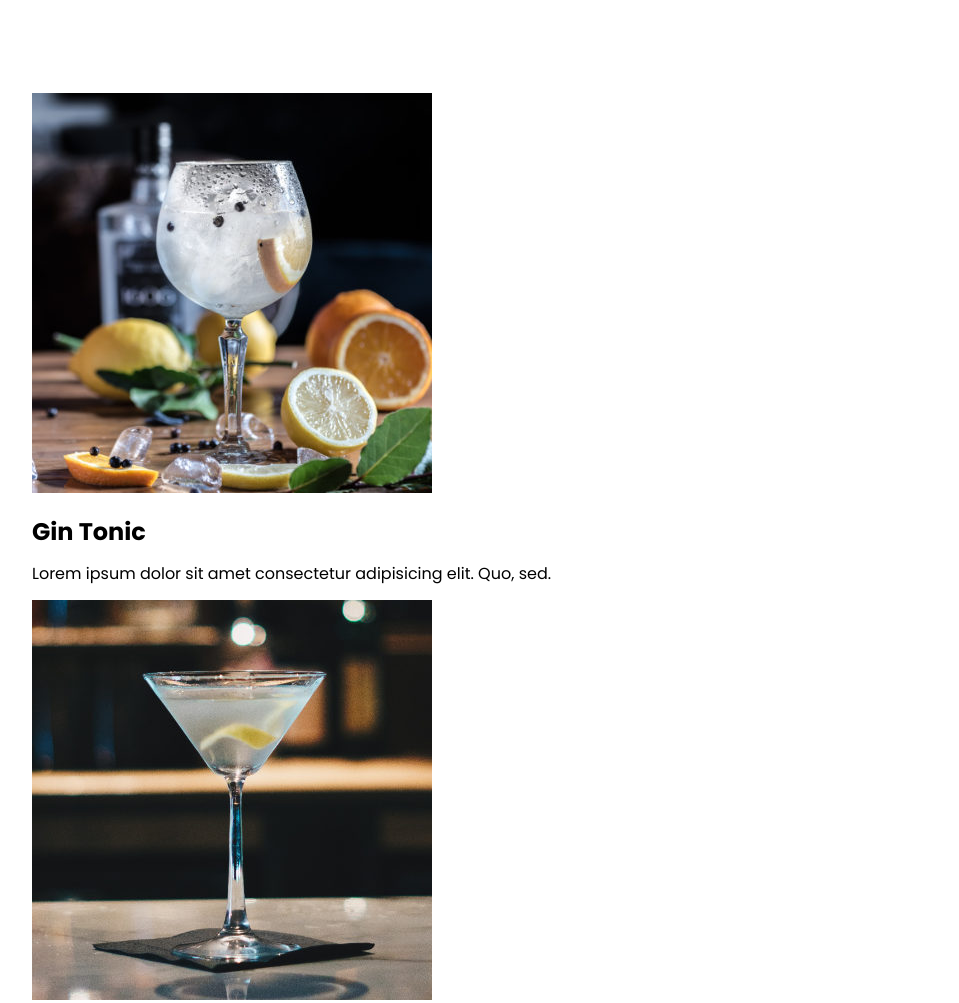
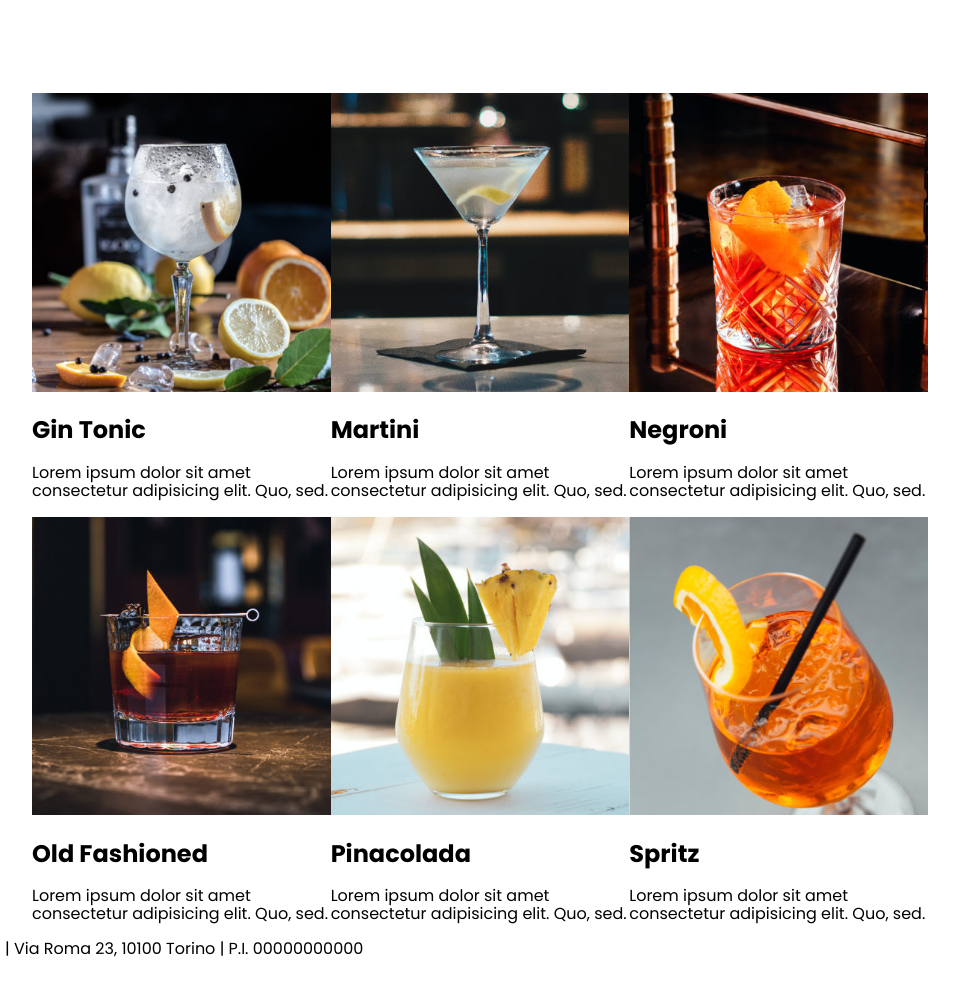
Before and after one commit to CarolinaBiec/TPW_1122, a plain HTML site: page layout_bar/index.html in a window 1280 px wide. Shown: the part 1385-2388 px from the top of the page, without its empty margins (160-1119 px from the left). After the commit the page ends 2345 px from the top, so only its background shows below. Drawn offline with Linux system fonts and the light colour scheme.

Commit message:
drinklist

```diff
--- a/layout_bar/css/style.css
+++ b/layout_bar/css/style.css
@@ -6,6 +6,11 @@ body {
 .container {
     width:70%;
     margin:auto;
+}
+
+img {
+    max-width: 100%; /*rendo fluide TUTTE le immagini */
+    /*anche se l'immagine è più grande del contenitore, si adatterà alla sua dimensione*/
 }
 
 /* -------------------------------------------------------------------------- */
@@ -104,11 +109,25 @@ section#servizi {
     width:33.333%;
 }
 
-.sImage img {
-    max-width: 100%;
-    /*crea immagini fluide che non escono mai dal loro contenitore*/
-}
+
 
 .sText {
     width: 66.666%;
 }
+
+/* -------------------------------------------------------------------------- */
+/*                                 LISTA DRINK                                */
+/* -------------------------------------------------------------------------- */
+
+.drinkList {
+    display: flex;
+    flex-wrap: wrap; /*quando lo spazio finisce, manda a capo i figli*/
+}
+
+.drink {
+    width: 33.33%;
+}
+
+.drink img {
+    width: 100%;
+}
```
